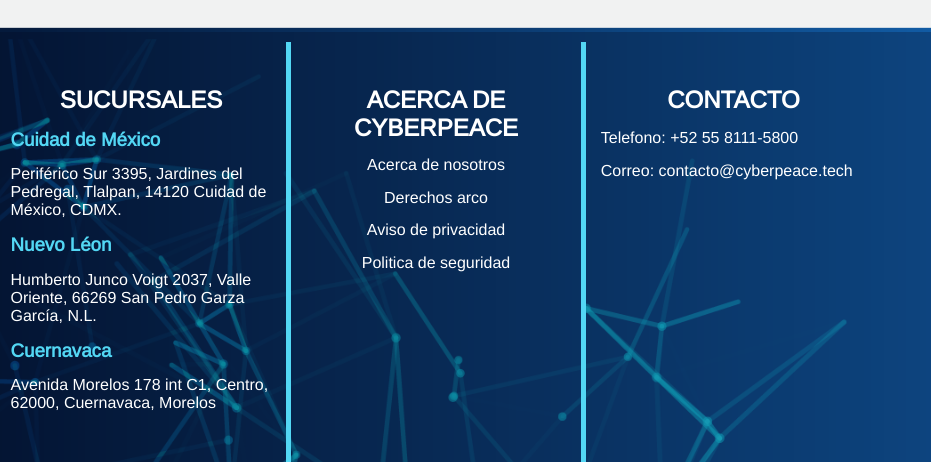
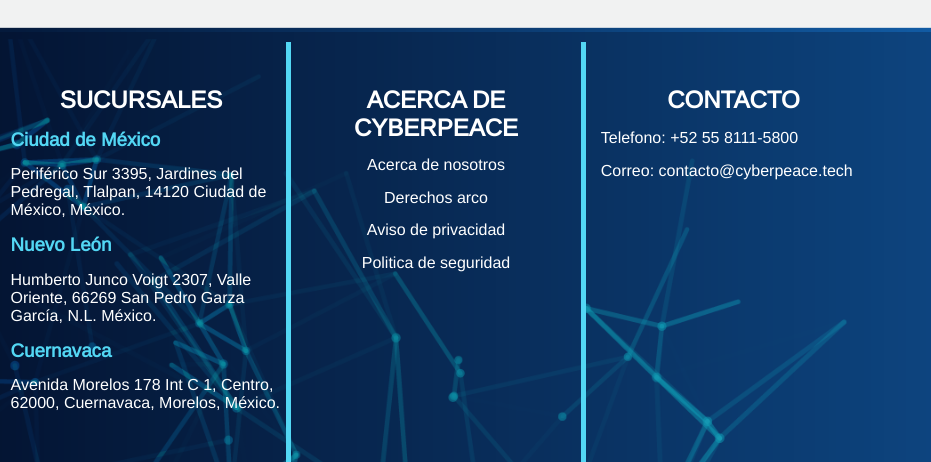
Before and after one commit to Cyberpeace-desarrollo/cpcsirt-express, a website: page src/public/index.html in a window 1280 px wide. Shown: the part 3457-3919 px from the top of the page, 349-1280 px from the left. Drawn offline with nearby package versions, Linux system fonts and the light colour scheme; some packages are replaced by stand-ins of ours; a script that the page names is missing.

Commit message:
feat(locaciones): cambios en las direcciones

```diff
--- a/src/public/index.html
+++ b/src/public/index.html
@@ -253,19 +253,16 @@
             </div>
             <div id="sec5suc">
                 <h2 id="sec5tit1">SUCURSALES</h2>
-                <h3 id="sec5su">Cuidad de México</h3>
+                <h3 id="sec5su">Ciudad de México</h3>
                 <p id="sec5par">
-                   Periférico Sur 3395, Jardines del Pedregal,
-                   Tlalpan, 14120 Cuidad de México, CDMX.</p>
-                <h3 id="sec5su1">Nuevo Léon</h3>
+                    Periférico Sur 3395, Jardines del Pedregal, Tlalpan, 14120 Ciudad de México, México.</p>
+                <h3 id="sec5su1">Nuevo León</h3>
                 <p id="sec5par1">
-                    Humberto Junco Voigt 2037, Valle Oriente,
-                    66269 San Pedro Garza García, N.L.
+                    Humberto Junco Voigt 2307, Valle Oriente, 66269 San Pedro Garza García, N.L. México.
                 </p>
                 <h3 id="sec5su2">Cuernavaca</h3>
                 <p id="sec5par2">
-                    Avenida Morelos 178 int C1, Centro,
-                    62000, Cuernavaca, Morelos
+                    Avenida Morelos 178 Int C 1, Centro, 62000, Cuernavaca, Morelos, México.
                 </p>
             </div>
             <div id="sec5acer">
```
